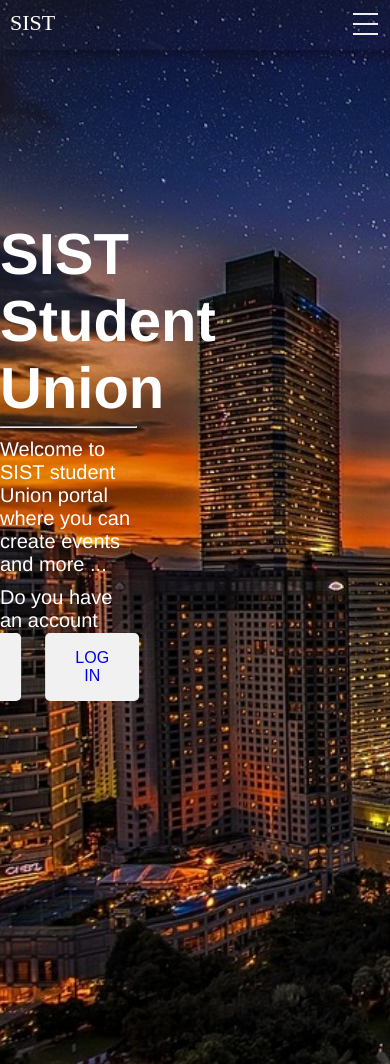
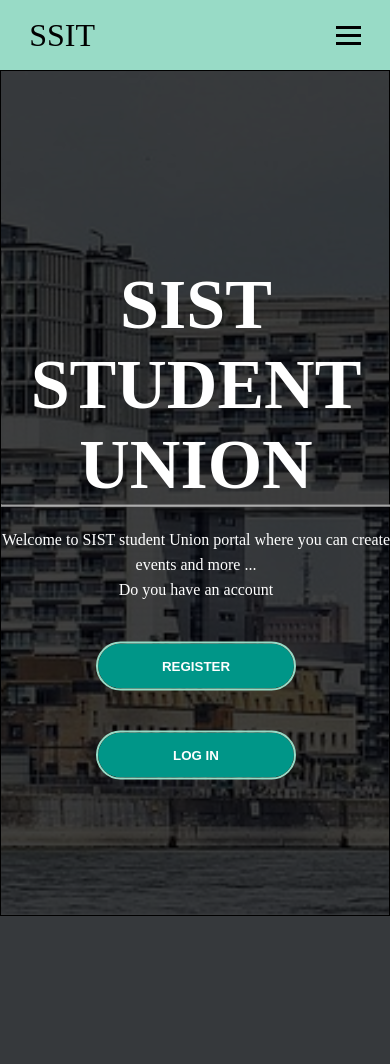
Before and after one commit to azumahjoshua/Event-Management-Project, a PHP site: page / in a window 390 px wide. After the commit the page ends 916 px from the top, so only its background shows below. Run offline with PHP 8.4, Linux system fonts and the light colour scheme.

Commit message:
home page done

```diff
--- a/css/styles.css
+++ b/css/styles.css
@@ -1,184 +1,186 @@
-*{
+* {
+    padding: 0;
     margin: 0;
-    padding: 0;
-    box-sizing: border-box;
 }
 
 body {
-    margin: 0px;
-    background-image: url('../images/bg2.jpg');
+    width: 100%;
+    height: 100vh;
+    background-image: linear-gradient(rgba(0, 0, 0, 0.75), rgba(0, 0, 0, 0.75)), url('../images/bg1.jpg');
     background-size: cover;
-    background-repeat: no-repeat;
-    height: 100vh;
-}
-/* Nav bar Css starts */
-.nav {
-    height: 50px;
-    width: 100%;
-    /* background-color: #4d4d4d; */
-    position: fixed;
-    box-shadow: 5px 5px 10px rgba(0, 0, 0, 0.3);
+    background-position: center;
+    /* position: relative; */
 }
 
-.nav>.nav-header {
-    display: inline;
+header {
+    position: fixed;
+    top: 0;
+    width: 100%;
+    background-color: #98dbc6;
 }
 
-.nav>.nav-header>.nav-title {
-    display: inline-block;
-    font-size: 22px;
-    color: #fff;
-    padding: 10px 10px 10px 10px;
+li {
+    list-style: none;
 }
 
-.nav>.nav-btn {
-    display: none;
+a {
+    color: black;
+    text-decoration: none;
 }
 
-.nav>.nav-links {
-    display: inline;
-    float: right;
-    font-size: 18px;
+.container {
+    width: 1600px;
+    margin: auto;
 }
 
-.nav>.nav-links>a {
-    display: inline-block;
-    padding: 13px 10px 13px 10px;
-    text-decoration: none;
-    color: #efefef;
+.subcontainer {
+    width: 85%;
+    margin: auto;
 }
 
-.nav>.nav-links>a:hover {
-    background-color: rgba(0, 0, 0, 0.3);
+.navbar {
+    width: 100%;
+    min-height: 70px;
+    display: flex;
+    justify-content: space-between;
+    align-items: center;
 }
 
-.nav>#nav-check {
-    display: none;
+.nav-menu {
+    display: flex;
+    justify-content: space-between;
+    align-items: center;
+    gap: 60px;
 }
 
-@media (max-width:600px) {
-    .nav {
-        position: fixed;
-        top: 0;
+.nav-branding {
+    font-size: 2rem;
+}
+
+.hamburger {
+    display: none;
+    cursor: pointer;
+}
+
+.bar {
+    display: block;
+    width: 25px;
+    height: 3px;
+    margin: 5px auto;
+    -webkit-transition: all 0.3s ease;
+    transition: all 0.3s ease;
+    background-color: black;
+}
+
+#home {
+    margin-top: 70px;
+    height: 100vh;
+    border: 1px solid black;
+}
+
+
+@media(max-width:1600px) {
+    .container {
+        width: 100%;
     }
-    .nav>.nav-btn {
-        display: inline-block;
-        position: absolute;
-        right: 0px;
-        top: 0px;
+}
+
+@media(max-width:1024px) {
+    .hamburger {
+        display: block;
     }
 
-    .nav>.nav-btn>label {
-        display: inline-block;
-        width: 50px;
-        height: 50px;
-        padding: 13px;
+    .hamburger.active .bar:nth-child(2) {
+        opacity: 0;
     }
 
-    .nav>.nav-btn>label:hover,
-    .nav #nav-check:checked~.nav-btn>label {
-        background-color: rgba(0, 0, 0, 0.3);
+    .hamburger.active .bar:nth-child(1) {
+        transform: translateY(8px) rotate(45deg);
     }
 
-    .nav>.nav-btn>label>span {
-        display: block;
-        width: 25px;
-        height: 10px;
-        border-top: 2px solid #eee;
+    .hamburger.active .bar:nth-child(3) {
+        transform: translateY(-8px) rotate(-45deg);
     }
 
-    .nav>.nav-links {
-        position: absolute;
-        display: block;
+    .nav-menu {
+        position: fixed;
+        left: -100%;
+        top: 70px;
+        gap: 0;
+        flex-direction: column;
+        background-color: #98dbc6;
         width: 100%;
-        background-color: #333;
-        height: 10px;
-        transition: all 0.3s ease-in;
-        overflow-y: hidden;
-        top: 50px;
-        left: 0px;
+        text-align: center;
+        transition: 0.3s;
     }
 
-    .nav>.nav-links>a {
-        display: block;
-        width: 100%;
+    .nav-item {
+        margin: 16px 0;
     }
 
-    .nav>#nav-check:not(:checked)~.nav-links {
-        height: 0px;
+    .nav-menu.active {
+        left: 0;
+    }
+}
+
+/* content start */
+.content {
+    width: 100%;
+    position:absolute;
+    top: 50%;
+    text-align: center;
+    transform: translateY(-50%);
+    color: #fff;
+}
+.content h1 {
+    font-size: 70px;
+    text-transform: uppercase;
+    margin-top: 80px;
+}
+.content p{
+    font-weight: 100;
+    margin: 20px auto;
+    line-height: 25px;
+}
+@media(max-width:740px) {
+    .content {
+        margin-top: 70px;
+        overflow-y: hidden;
     }
 
-    .nav>#nav-check:checked~.nav-links {
-        height: calc(100vh - 450px);
-        overflow-y: auto;
-    }
 }
-/*Nav bar Css Ends*/
-/* Home page css starts */
-.container {
-    display: flex;
-    justify-content: center;
-    align-items: center;
-}
-.header-text {
-    /* margin: 1em auto; */
-    display: block;
-    align-items: center;
-    justify-content: center;
-    margin-top: 220px;
-    color: white;
-    width: 35vw;
-}
-.header-text h1{
-    font-size: 58px;
+/* content ends */
+/* button  */
+.button-20 {
+    width: 200px;
+    padding: 15px 0;
+    text-align: center;
+    margin: 20px 10px;
+    border-radius: 25px;
     font-weight: bold;
-    font-family: 'Franklin Gothic Medium', 'Arial Narrow', Arial, sans-serif;
-    margin-bottom: 5px;
-}
-.header-text p {
-    font-size: 20px;
-    margin-top: 10px;
-    font-family: 'Franklin Gothic Medium', 'Arial Narrow', Arial, sans-serif;
-}
-
-@media (max-width: 768px){
-    .container {
-        display: block;
-        margin-left: auto;
-        margin-right: auto;
-    }
-
-    .header-image img{
-        width: 100vw;
-        margin-top: 50px;
-    }
-}
-/* Home page css ends */
-/* Button start */
-.button-2 {
-display: flex;
-align-items: center;
-justify-content: center;
-margin-top: 35px;
-}
-.button-2 .button-28{
-    transform: translate(-50%, -50%);
-    -ms-transform: translate(-50%, -50%);
-    background-color: #f1f1f1;
-    color: black;
-    font-size: 16px;
-    padding: 16px 30px;
-    border: none;
+    border: 2px solid #98dbc6;
+    background: transparent;
+    color: #fff;
     cursor: pointer;
-    border-radius: 5px;
-    text-align: center;
-}
-.button-2 .button-28:hover {
-    background-color: black;
-    color: white;
-}
-button a{
-    text-decoration: none;
+    position: relative;
+    overflow: hidden;
     text-transform: uppercase;
 }
-/* Button ends */
+.buton-20-span {
+    background: #009688;
+    height: 100%;
+    width: 100%;
+    border-radius: 25px;
+    position: absolute;
+    left: 0;
+    bottom: 0;
+    z-index: -1;
+    transition: 0.5;
+}
+.button-20:hover span {
+    width: 100%;
+}
+.button-20:hover{
+    border: none;
+}
+/* button ends */
--- /dev/null
+++ b/footer.php
@@ -0,0 +1,4 @@
+<script src="./script/app.js"></script>
+</body>
+
+</html>
--- /dev/null
+++ b/header.php
@@ -0,0 +1,37 @@
+<!DOCTYPE html>
+<html lang="en">
+
+<head>
+    <meta charset="UTF-8">
+    <meta http-equiv="X-UA-Compatible" content="IE=edge">
+    <meta name="viewport" content="width=device-width, initial-scale=1.0">
+    <link rel="stylesheet" href="./css/styles.css">
+    <title>Home Page</title>
+</head>
+
+<body>
+    <header>
+        <div class="container">
+            <div class="subcontainer">
+                <nav class="navbar">
+                    <a href="./index.php" class="nav-branding">SSIT</a>
+                    <ul class="nav-menu">
+                        <li class="nav-item">
+                            <a href="./about.php" class="nav-link">About</a>
+                        </li>
+                        <li class="nav-item">
+                            <a href="./login.php" class="nav-link">Log in</a>
+                        </li>
+                        <li class="nav-item">
+                            <a href="./register.php" class="nav-link">Register</a>
+                        </li>
+                    </ul>
+                    <div class="hamburger">
+                        <span class="bar"></span>
+                        <span class="bar"></span>
+                        <span class="bar"></span>
+                    </div>
+                </nav>
+            </div>
+        </div>
+    </header>
--- a/index.php
+++ b/index.php
@@ -1,52 +1,20 @@
-<!DOCTYPE html>
-<html lang="en">
-
-<head>
-    <meta charset="UTF-8">
-    <meta http-equiv="X-UA-Compatible" content="IE=edge">
-    <meta name="viewport" content="width=device-width, initial-scale=1.0">
-    <link rel="stylesheet" href="./css/styles.css">
-    <title>Home Page</title>
-</head>
-
-<body>
-    <div class="nav">
-        <input type="checkbox" id="nav-check">
-        <div class="nav-header">
-            <div class="nav-title">
-                SIST
-            </div>
-        </div>
-        <div class="nav-btn">
-            <label for="nav-check">
-                <span></span>
-                <span></span>
-                <span></span>
-            </label>
-        </div>
-
-        <div class="nav-links">
-            <a href="./about.php">About</a>
-            <a href="./register.php">Register</a>
-            <a href="./login.php">Login</a>
-        </div>
-    </div>
+<?php
+include_once './header.php';
+?>
+<section id="home">
     <div class="container">
-        <!-- <div class="header-image"> -->
-        <!-- <img src="./images/logo.jpeg" alt="student-wih a book"> -->
-        <!-- </div> -->
-        <div class="header-text">
+        <div class="content">
             <h1> SIST Student Union</h1>
             <hr />
-            <p>Welcome to SIST student Union portal where you can create events and more ...</p>
-            <p>Do you have an account </p>
+            <p>Welcome to SIST student Union portal where you can create events and
+                more ... <br>Do you have an account </p>
             <div class="button-2">
-                <button class="button-28"><a href="./register.php">Register Here </a></button>
-                <button class="button-28"> <a href="./login.php">Log in</a> </button>
+                <a href="./register.php"> <button type="button" class="button-20"><span class="buton-20-span"></span> Register</button> </a>
+                <a href="./login.php"> <button type="button" class="button-20"><span class="buton-20-span"></span> Log in</button> </a>
             </div>
         </div>
     </div>
-    <script src="./script/app.js"></script>
-</body>
-
-</html>
+</section>
+<?php
+include_once './footer.php'
+?>
--- a/login.php
+++ b/login.php
@@ -0,0 +1,6 @@
+<?php
+include_once './header.php'
+?>
+<?php
+include_once './footer.php'
+?>
--- a/register.php
+++ b/register.php
@@ -0,0 +1,6 @@
+<?php
+include_once './header.php'
+?>
+<?php
+include_once './footer.php'
+?>
```
Also changed, not shown: about.php (+6 -15 lines), script/app.js (+10 -21 lines).
